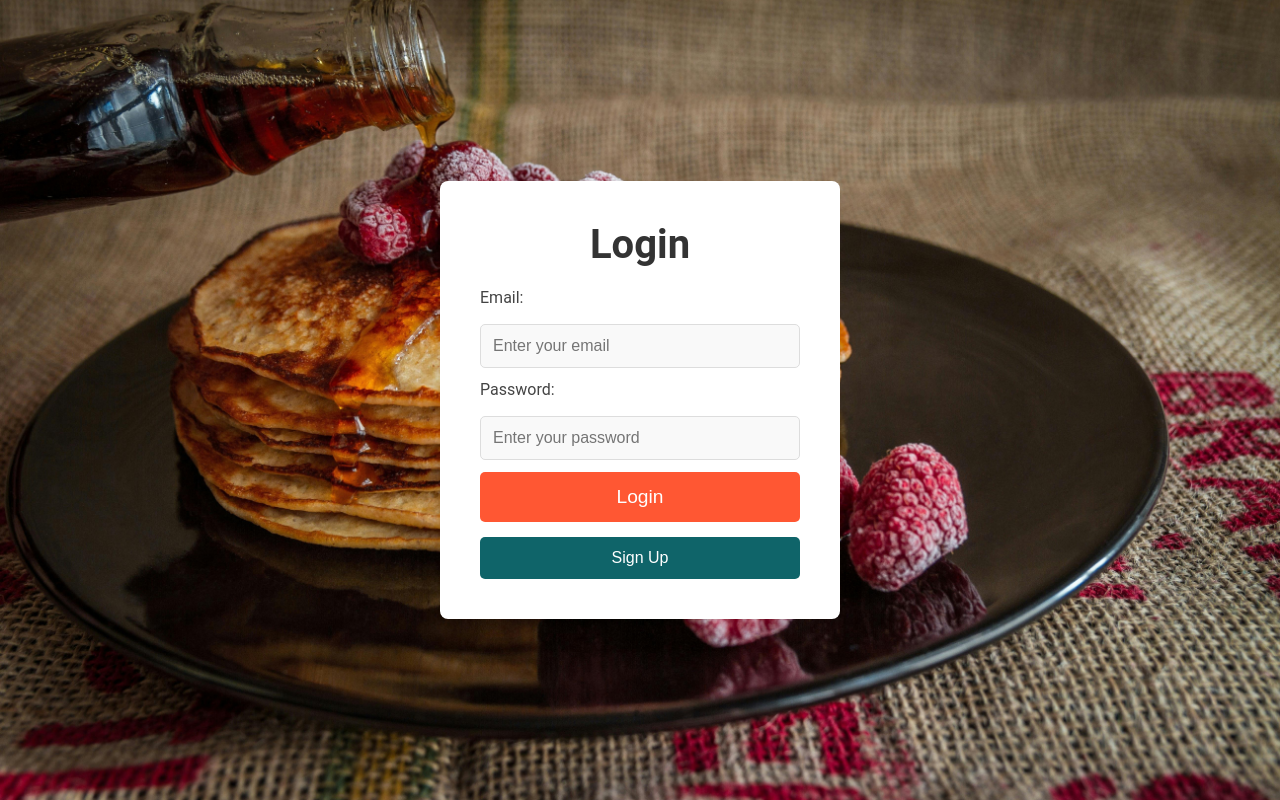
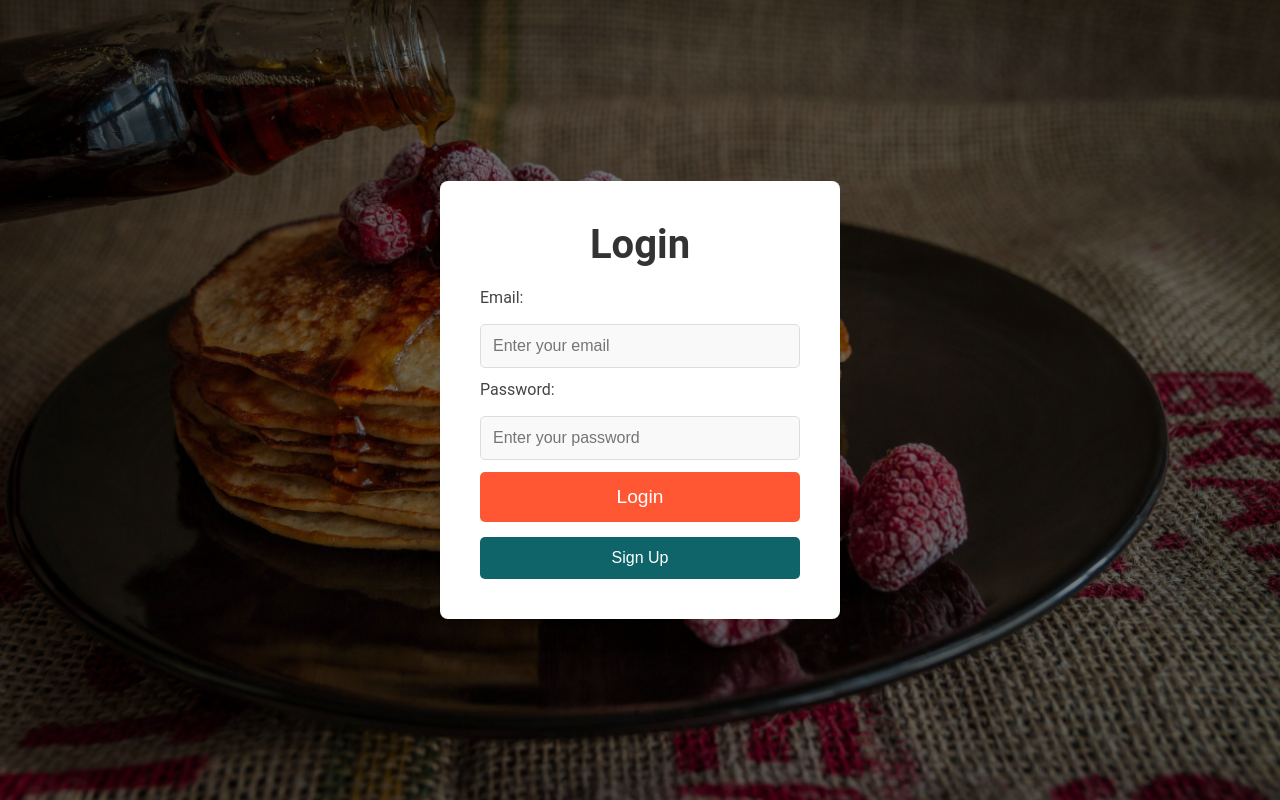
Before and after one commit to SalehaQareen98/recipe-manager, a PHP site: page / in a window 1280 px wide. Run offline with PHP 8.4, Linux system fonts and the light colour scheme.

Commit message:
Added overlay over all background imgs

```diff
--- a/edit.php
+++ b/edit.php
@@ -61,6 +61,7 @@ if ($_SERVER['REQUEST_METHOD'] == 'POST') {
 
 <body>
     <div class="wrapper-container edit-page">
+    <div class="overlay"></div>
         <div class="container">
             <div class="form-box">
                 <h1 class="form-title">Edit Recipe</h1>
--- a/home.php
+++ b/home.php
@@ -63,6 +63,9 @@ if (!isset($_SESSION['user_id'])) {
                             onclick="window.location.href='home.php'">Reset</button>
                     </div>
                 </form>
+            </div>
+            <div class="sub-heading">
+                <h1>My Recipes</h1>
             </div>
 
 
--- a/index.php
+++ b/index.php
@@ -43,22 +43,24 @@ if ($_SERVER['REQUEST_METHOD'] == 'POST') {
         $error_message = "No account found with this email. Please register.";
         header("location: registration.html");
     }
-}
-else {
+} else {
     echo "<script>console.log('Inside else' );</script>";
 }
 ?>
 
 <!DOCTYPE html>
 <html lang="en">
+
 <head>
     <meta charset="UTF-8">
     <meta name="viewport" content="width=device-width, initial-scale=1.0">
     <link rel="stylesheet" href="style.css" />
     <title>Login</title>
 </head>
+
 <body>
-    <div class="wrapper-container login-page" >
+    <div class="wrapper-container login-page">
+        <div class="overlay"></div>
         <div class="container">
             <div class="form-box">
                 <h1 class="form-title">Login</h1>
@@ -73,22 +75,26 @@ else {
                     <!-- Email input field -->
                     <div class="form-group">
                         <label class="label" for="email">Email:</label>
-                        <input class="input" type="email" id="email" name="email" required placeholder="Enter your email">
+                        <input class="input" type="email" id="email" name="email" required
+                            placeholder="Enter your email">
                     </div>
                     <!-- Password input field -->
                     <div class="form-group">
                         <label class="label" for="password">Password:</label>
-                        <input class="input" type="password" id="password" name="password" required placeholder="Enter your password">
+                        <input class="input" type="password" id="password" name="password" required
+                            placeholder="Enter your password">
                     </div>
                     <!-- Submit button to log in -->
                     <button class="login-button" type="submit">Login</button>
 
                     <!-- Sign-up redirect -->
-                    <button class="signup-button" type="button" onclick="window.location.href='registration.html';">Sign Up</button>
+                    <button class="signup-button" type="button" onclick="window.location.href='registration.html';">Sign
+                        Up</button>
                 </form>
             </div>
         </div>
     </div>
 
 </body>
+
 </html>
--- a/new.php
+++ b/new.php
@@ -19,6 +19,7 @@ if (!isset($_SESSION['user_id'])) {
     <?php include 'header.php'; ?>
 
     <div class="wrapper-container create-page">
+    <div class="overlay"></div>
         <div class="container">
             <div class="form-box">
                 <h1 class="form-title">Create New Recipe</h1>
--- a/registration.html
+++ b/registration.html
@@ -11,6 +11,7 @@
 
 <body>
     <div class="wrapper-container signup-page">
+        <div class="overlay"></div>
         <div class="container">
             <div class="form-box">
                 <h1 class="form-title">User Registration Form</h1>
--- a/style.css
+++ b/style.css
@@ -95,6 +95,43 @@ footer {
 .create-page {
     background-image: url('images/create-page.jpg'); /* Replace with your image path */
 }
+
+/* General styles for pages with background images */
+.login-page, .signup-page, .edit-page, .create-page {
+    position: relative;
+    background-size: cover;
+    background-position: center;
+    height: 100vh; /* Full viewport height */
+    color: white; /* Ensures text contrasts with the background */
+    overflow: hidden; /* Prevents content from spilling */
+}
+
+/* Overlay styles */
+.login-page .overlay,
+.signup-page .overlay,
+.edit-page .overlay,
+.create-page .overlay {
+    position: absolute;
+    top: 0;
+    left: 0;
+    width: 100%;
+    height: 100%;
+    background-color: rgba(0, 0, 0, 0.5); /* Black overlay with 50% opacity */
+    pointer-events: none; /* Ensures the overlay doesn’t block interactions */
+    z-index: 1; /* Places the overlay above the background but below content */
+}
+
+/* Content container styles */
+.login-page .container,
+.signup-page .container,
+.edit-page .container,
+.create-page .container {
+    position: relative;
+    z-index: 2; /* Places the content above the overlay */
+    text-align: center; /* Optional: Center-align text/forms */
+    padding: 20px; /* Optional: Add padding for spacing */
+}
+
 
 .container {
     display: flex;
```
Also changed, not shown: homestyles.css (+6 -1 lines).
